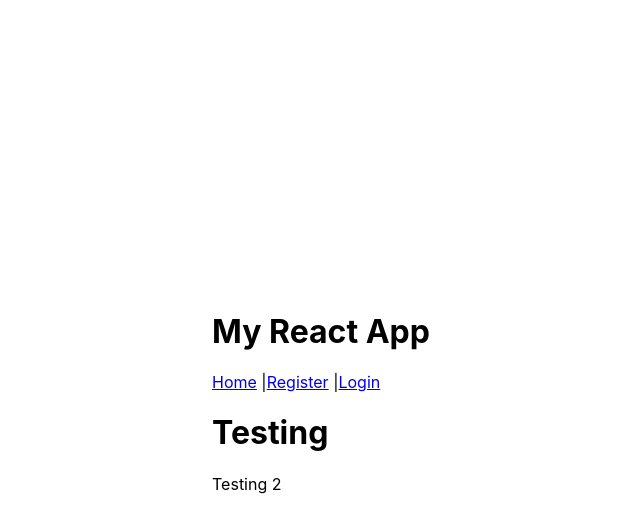
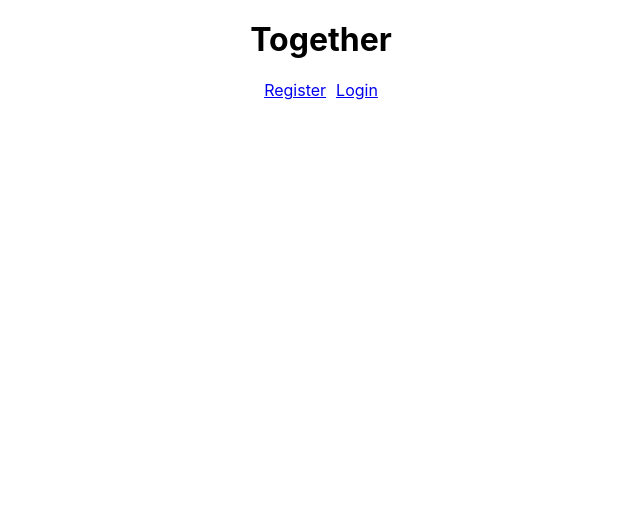
Before and after one commit to AlecLozano/Hackathon2025, a React (Create React App) app in the folder frontend/: page / in a window 1280 px wide. Shown: the top 532 px of the page, without its empty margins (319-959 px from the left). Built offline with nearby package versions, Linux system fonts and the light colour scheme.

Commit message:
feat: Calender added, re-positoned names and links

```diff
--- a/frontend/package.json
+++ b/frontend/package.json
@@ -5,10 +5,15 @@
   "dependencies": {
     "@chakra-ui/react": "^3.14.2",
     "@emotion/react": "^11.14.0",
+    "@emotion/styled": "^11.14.0",
+    "@mui/icons-material": "^7.0.0",
+    "@mui/material": "^7.0.0",
+    "@mui/x-date-pickers": "^7.28.2",
     "@testing-library/dom": "^10.4.0",
     "@testing-library/jest-dom": "^6.6.3",
     "@testing-library/react": "^16.2.0",
     "@testing-library/user-event": "^13.5.0",
+    "dayjs": "^1.11.13",
     "next-themes": "^0.4.6",
     "react": "^19.0.0",
     "react-dom": "^19.0.0",
--- a/frontend/src/App.js
+++ b/frontend/src/App.js
@@ -8,18 +8,19 @@ function App() {
     return (
         <Router>
             <div>
-                <h1>My React App</h1>
+            <h1 style={{ position: 'fixed', top: '0', left: '50%', transform: 'translateX(-50%)', margin: '20px 0' }}>
+                    Together
+                </h1>
+
 
                 {/* Simple navigation links */}
-                <nav>
-                    <Link to="/">Home</Link> |
-                    <Link to="/register">Register</Link> |
+                <nav style={{ position: 'fixed', top: '80px', left: '50%', transform: 'translateX(-50%)' }}>
+                    <Link to="/register" style={{ marginRight: '10px' }}>Register</Link>
                     <Link to="/login">Login</Link>
                 </nav>
 
                 {/* Define the routes for different components */}
                 <Routes>
-                    <Route path="/" element={<HomePage />} />  {/* Home Page */}
                     <Route path="/register" element={<Registration />} />  {/* Registration Page */}
                     <Route path="/login" element={<Login />} />  {/* Login Page */}
                 </Routes>
--- a/frontend/src/pages/HomePage.js
+++ b/frontend/src/pages/HomePage.js
@@ -1,13 +1,22 @@
-// src/Dashboard.jsx
-import React from "react";
+import * as React from 'react';
+import { LocalizationProvider } from '@mui/x-date-pickers/LocalizationProvider';
+import { AdapterDayjs } from '@mui/x-date-pickers/AdapterDayjs';
+import { DateCalendar } from '@mui/x-date-pickers/DateCalendar';
 
-function Dashboard() {
-    return (
-        <div>
-            <h1>Testing</h1>
-            <p>Testing 2</p>
-        </div>
-    );
+export default function BasicDateCalendar() {
+  return (
+    <LocalizationProvider dateAdapter={AdapterDayjs}>
+      <DateCalendar
+        style={{
+          position: 'absolute',   // Position it absolutely on the page
+          top: '250px',            // Distance from the top edge of the page
+          left: '150px',           // Distance from the left edge of the page
+          width: '300px',         // Adjust width as needed
+          height: 'auto',         // Adjust height as needed
+          padding: '20px',        // Padding inside the calendar
+          border: '1px solid #ccc', // Optional border for visibility
+        }}
+      />
+    </LocalizationProvider>
+  );
 }
-
-export default Dashboard;
```
Also changed, not shown: 1 other file (tests, documents, lock files or other folders).
